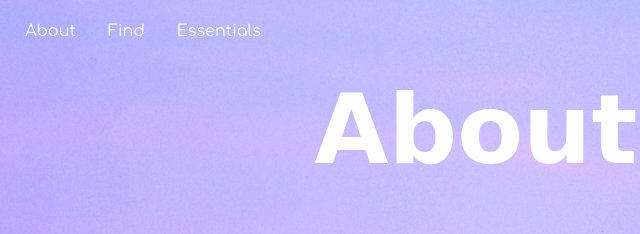
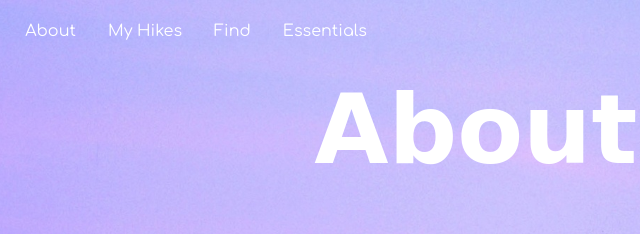
Before and after one commit to kristuben/saving, a plain HTML site: page www/about.html in a window 1280 px wide. Shown: the top 234 px of the page, 80-720 px from the left. Drawn offline with Linux system fonts and the light colour scheme; a web font is replaced by a local one.

Commit message:
added my hikes tab to html pages

```diff
--- a/www/about.html
+++ b/www/about.html
@@ -12,6 +12,7 @@
 <ul class = tabs>
   <li><a href = home.html> Home </a></li>
   <li><a href = about.html> About </a></li>
+  <li><a href = myhikes.html> My Hikes </a></li>
   <li><a href = find.html> Find </a></li>
   <li><a href = essentials.html> Essentials </a></li>
   <li style="float:right"><a href = login.html>Log In/Out</a></li>
```
Also changed, not shown: www/essentials.html (+1 -0 lines), www/find.html (+1 -0 lines), www/home.html (+1 -0 lines), www/searchresults.html (+1 -0 lines).
